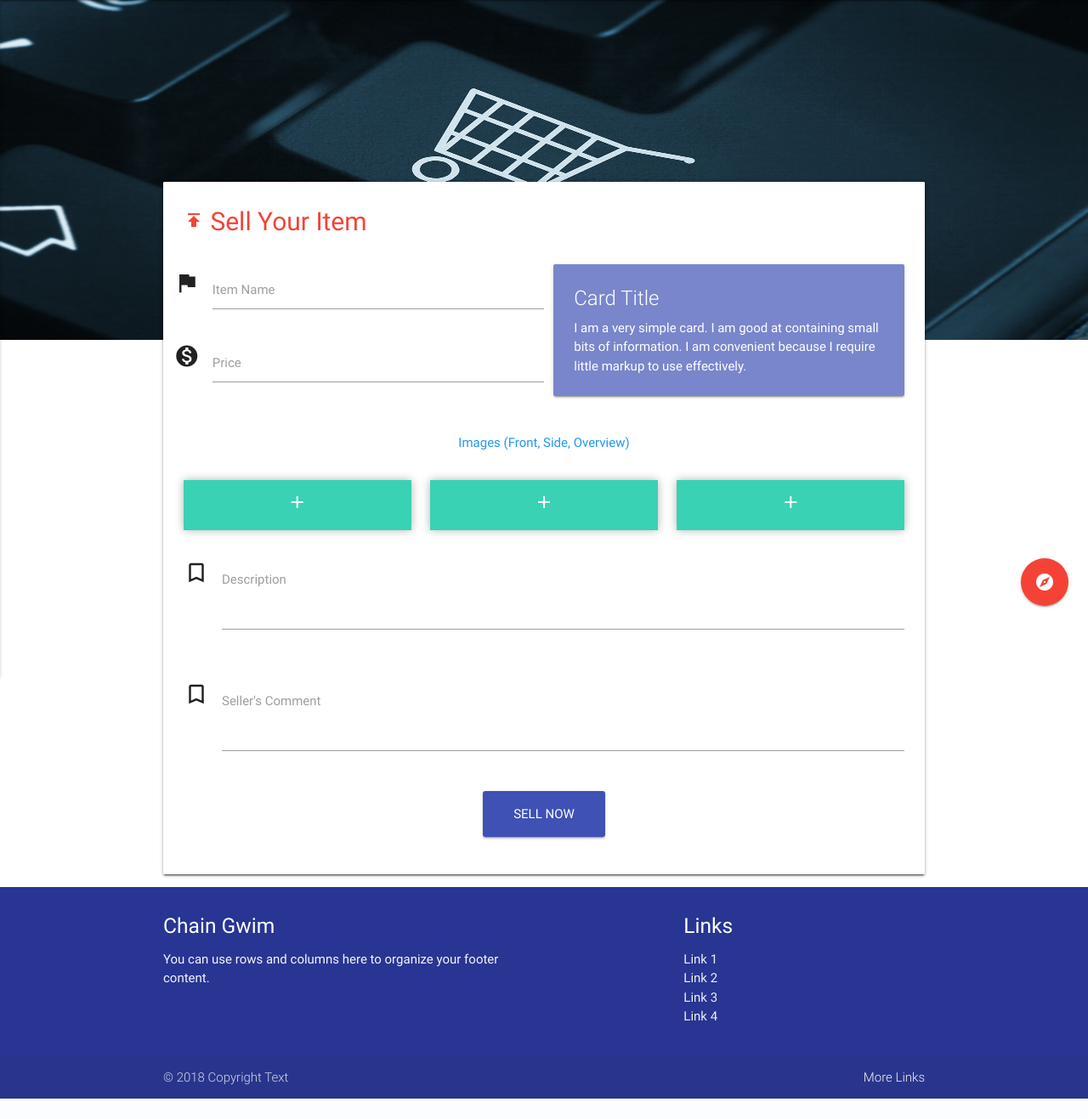
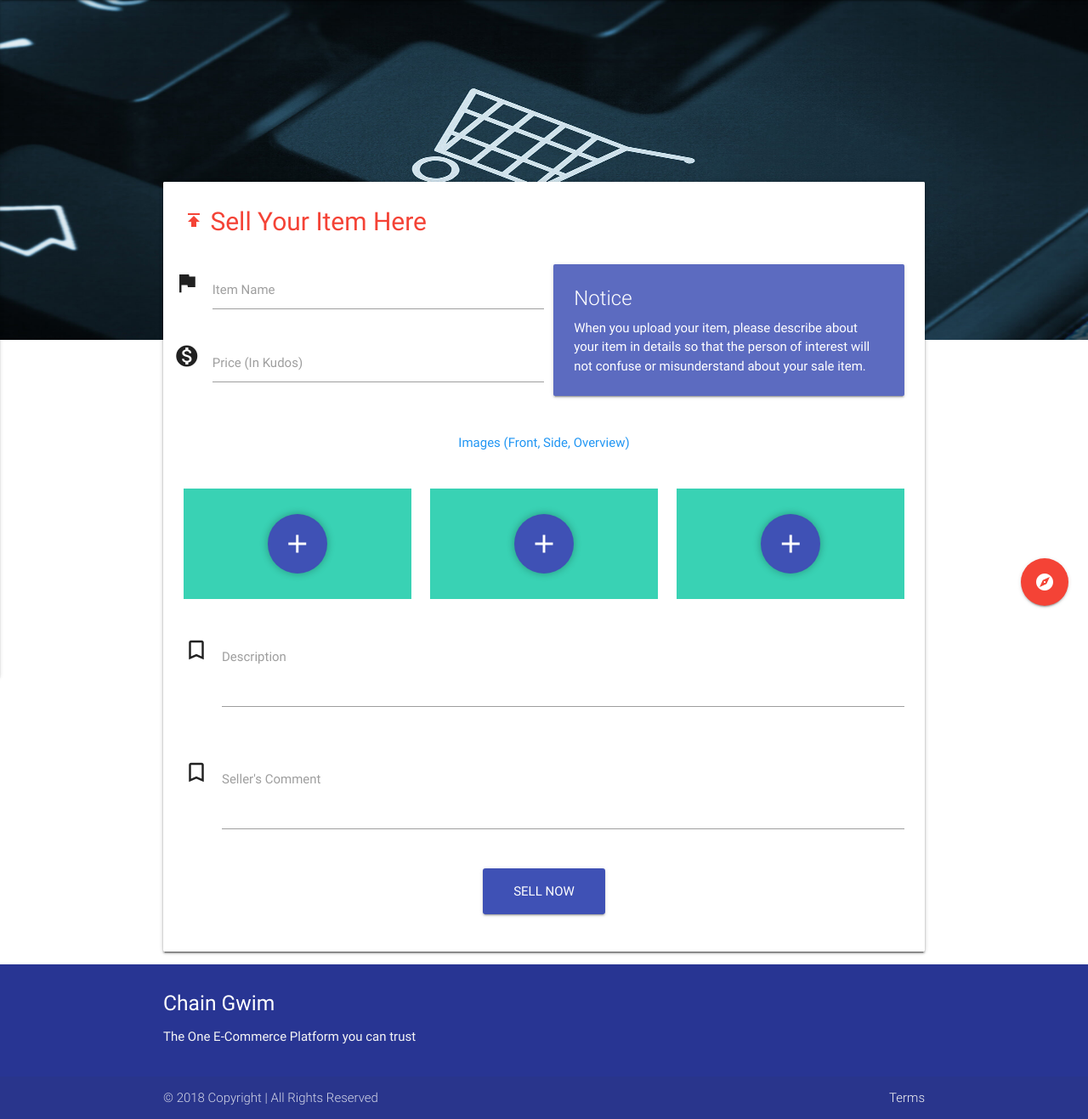
Before and after one commit to PyaePhyoKhant/shopping, a Django app: page /sell in a window 1280 px wide. Shown: the part 64-1381 px from the top of the page at 85% size. Before the commit the page ends 1357 px from the top, so only its background shows below. Run offline with Django 3.2, Linux system fonts and the light colour scheme; some libraries are stand-ins or nearby versions; some web fonts are replaced.

Commit message:
another commit at 9:40pm by hp

```diff
--- a/blockchain/assets/css/style.css
+++ b/blockchain/assets/css/style.css
@@ -23,10 +23,6 @@ main {
   right: 0;
   bottom: 0;
 }
-
-/* .mynav nav {
-  background-color: rgba(0, 0, 0, 0.3);
-} */
 
 nav .brand-logo {
   padding-left: 20px;
@@ -100,16 +96,28 @@ nav .brand-logo img {
 .input-file-container {
   position: relative;
   width: auto;
+  margin: 10px auto;
 }
 
 .input-file-trigger {
   display: block;
-  padding: 14px 45px;
+  /* padding: 14px 45px; */
+  padding: 30px;
   background: #39D2B4;
-  color: #fff;
-  font-size: 1em;
+  /* color: #fff; */
+  /* font-size: 2em; */
   transition: all .4s;
   cursor: pointer;
+  /* box-shadow: 0 0 10px 0 rgba(0, 0, 0, 0.3); */
+}
+
+.input-file-trigger i {
+  background: #3f51b5;
+  color: #fff;
+  font-size: 3em;
+  width: 70px;
+  line-height: 70px;
+  border-radius: 50%;
   box-shadow: 0 0 10px 0 rgba(0, 0, 0, 0.3);
 }
 
@@ -151,6 +159,12 @@ nav .brand-logo img {
   font-weight: normal;
 }
 
+.item-text {
+  /* color: #009688 !important; */
+  padding: 10px !important;
+  background: rgba(0, 0, 0, 0.3);
+}
+
 /* -------------------------------------------------------------------------- */
 
 @media (max-width:480px) {
--- a/blockchain/assets/js/script.js
+++ b/blockchain/assets/js/script.js
@@ -13,4 +13,12 @@ $(document).ready(function() {
   $('#cartmodal').modal();
   // category bar dropdown
   $(".dropdown-button").dropdown();
+  // search
+  $('#search').keypress(function(e) {
+    if (e.which == 13) {
+      console.log('enter pressed');
+      e.preventDefault();
+      $('#search-form').submit();
+    }
+  });
 });
--- a/blockchain/templates/blockchain/partials/catbar.html
+++ b/blockchain/templates/blockchain/partials/catbar.html
@@ -36,8 +36,7 @@
   <ul id="dropdown2" class="dropdown-content">
     <li><a href="#!">Popular</a></li>
     <li><a href="#!">Recent</a></li>
-    <li class="divider"></li>
-    <li><a href="#!">Antique</a></li>
+    <li><a href="#!">99% New</a></li>
+    <li><a href="#!">Used</a></li>
   </ul>
-
 </div>
--- a/blockchain/templates/blockchain/partials/footer.html
+++ b/blockchain/templates/blockchain/partials/footer.html
@@ -3,23 +3,25 @@
     <div class="row">
       <div class="col l6 s12">
         <h5 class="white-text">Chain Gwim</h5>
-        <p class="grey-text text-lighten-4">You can use rows and columns here to organize your footer content.</p>
+        <p class="grey-text text-lighten-4">
+          The One E-Commerce Platform you can trust
+        </p>
       </div>
       <div class="col l4 offset-l2 s12">
-        <h5 class="white-text">Links</h5>
+        <!-- <h5 class="white-text">Links</h5>
         <ul>
           <li><a class="grey-text text-lighten-3" href="#!">Link 1</a></li>
           <li><a class="grey-text text-lighten-3" href="#!">Link 2</a></li>
           <li><a class="grey-text text-lighten-3" href="#!">Link 3</a></li>
           <li><a class="grey-text text-lighten-3" href="#!">Link 4</a></li>
-        </ul>
+        </ul> -->
       </div>
     </div>
   </div>
   <div class="footer-copyright">
     <div class="container">
-      © 2018 Copyright Text
-      <a class="grey-text text-lighten-4 right" href="#!">More Links</a>
+      © 2018 Copyright | All Rights Reserved
+      <a class="grey-text text-lighten-4 right" href="#!">Terms</a>
     </div>
   </div>
 </footer>
--- a/blockchain/templates/blockchain/partials/navbar.html
+++ b/blockchain/templates/blockchain/partials/navbar.html
@@ -13,7 +13,14 @@
       <ul id="nav-mobile" class="right hide-on-med-and-down">
         <li><a href="#cartmodal" class="modal-trigger"><i class="material-icons">local_grocery_store</i></a></li>
         <li><a href="#"><i class="fab fa-facebook-f"></i></a></li>
-        <!-- <li><a href="#"><i class="fas fa-camera-retro"></i></a></li> -->
+        {% if user.is_authenticated %}
+        <li>
+          <a class="dropdown-button" href="#!" data-activates="dropdown3">
+            UserName
+            <i class="material-icons right">arrow_drop_down</i>
+          </a>
+        </li>
+        {% endif %}
       </ul>
     </div>
   </nav>
@@ -28,22 +35,22 @@
         <div class="row">
           <div class="input-field col s12">
             <i class="material-icons prefix">account_circle</i>
-            <input id="username" type="text" class="validate">
-            <label for="username">Username</label>
+            <input id="uname" type="text" class="validate">
+            <label for="uname">Username</label>
           </div>
         </div>
         <div class="row">
           <div class="input-field col s12">
             <i class="material-icons prefix">vpn_key</i>
-            <input id="password" type="password" class="validate">
-            <label for="password">Password</label>
+            <input id="pwd" type="password" class="validate">
+            <label for="pwd">Password</label>
           </div>
         </div>
       </form>
     </div>
   </div>
   <div class="modal-footer">
-    <a href="#!" class="modal-action modal-close waves-effect waves-green btn-flat">Submit</a>
+    <a href="#!" class="modal-action modal-close waves-effect waves-green btn-flat indigo white-text">Submit</a>
   </div>
 </div>
 <!-- SIGN IN ends -->
@@ -79,7 +86,7 @@
     </div>
   </div>
   <div class="modal-footer">
-    <a href="#!" class="modal-action modal-close waves-effect waves-green btn-flat">Submit</a>
+    <a href="#!" class="modal-action modal-close waves-effect waves-green btn-flat indigo white-text">Submit</a>
   </div>
 </div>
 <!-- SIGN UP ends -->
@@ -109,3 +116,10 @@
   </div>
 </div>
 <!-- CART ends -->
+<!-- DROPDOWN starts -->
+<ul id="dropdown3" class="dropdown-content">
+  <li><a href="#!">Profile</a></li>
+  <li><a href="#!">My Items</a></li>
+  <li><a href="#!">Logout</a></li>
+</ul>
+<!-- DROPDOWN ends -->
--- a/blockchain/templates/blockchain/sell.html
+++ b/blockchain/templates/blockchain/sell.html
@@ -8,7 +8,7 @@
           <div class="col m12">
             <div class="detail-title">
               <span class="left red-text">
-                <i class="material-icons">publish</i>  Sell Your Item
+                <i class="material-icons">publish</i>  Sell Your Item Here
               </span>
             </div>
           </div>
@@ -27,15 +27,19 @@
                 <div class="input-field">
                   <i class="material-icons prefix">monetization_on</i>
                   <input id="icon_prefix" type="number" class="validate">
-                  <label for="icon_prefix">Price</label>
+                  <label for="icon_prefix">Price (In Kudos)</label>
                 </div>
               </div>
             </div>
             <div class="col s12 m6">
-              <div class="card indigo lighten-2">
+              <div class="card indigo lighten-1">
                 <div class="card-content white-text">
-                  <span class="card-title">Card Title</span>
-                  <p>I am a very simple card. I am good at containing small bits of information. I am convenient because I require little markup to use effectively.</p>
+                  <span class="card-title">Notice</span>
+                  <p>
+                    When you upload your item, please describe about your item
+                    in details so that the person of interest will not confuse
+                    or misunderstand about your sale item.
+                  </p>
                 </div>
               </div>
             </div>
@@ -43,7 +47,7 @@
           <div class="row">
             <p class="blue-text center">Images (Front, Side, Overview)</p>
             <br>
-            <div class="col m4">
+            <div class="col m4 s12">
               <div class="input-file-container">
                 <input class="input-file" id="my-file" type="file">
                 <label tabindex="0" for="my-file" class="input-file-trigger center">
@@ -52,7 +56,7 @@
               </div>
               <p class="file-return"></p>
             </div>
-            <div class="col m4">
+            <div class="col m4 s12">
               <div class="input-file-container">
                 <input class="input-file" id="my-file" type="file">
                 <label tabindex="0" for="my-file" class="input-file-trigger center">
@@ -61,7 +65,7 @@
               </div>
               <p class="file-return"></p>
             </div>
-            <div class="col m4">
+            <div class="col m4 s12">
               <div class="input-file-container">
                 <input class="input-file" id="my-file" type="file">
                 <label tabindex="0" for="my-file" class="input-file-trigger center">
```
Also changed, not shown: blockchain/templates/blockchain/index.html (+7 -5 lines), blockchain/templates/blockchain/partials/searchbar.html (+4 -3 lines).
